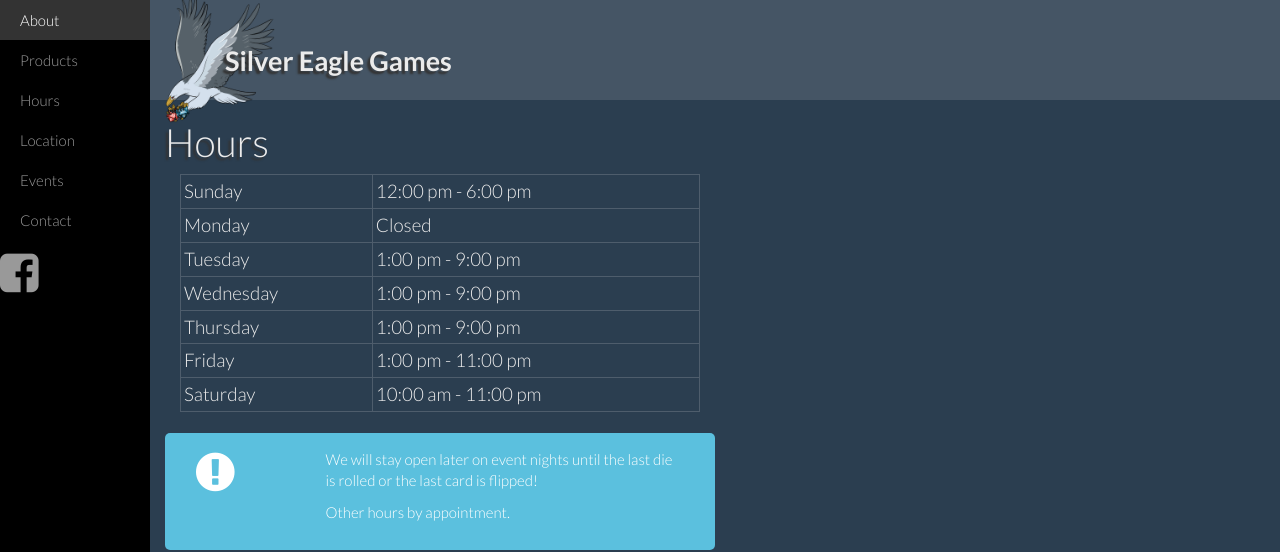
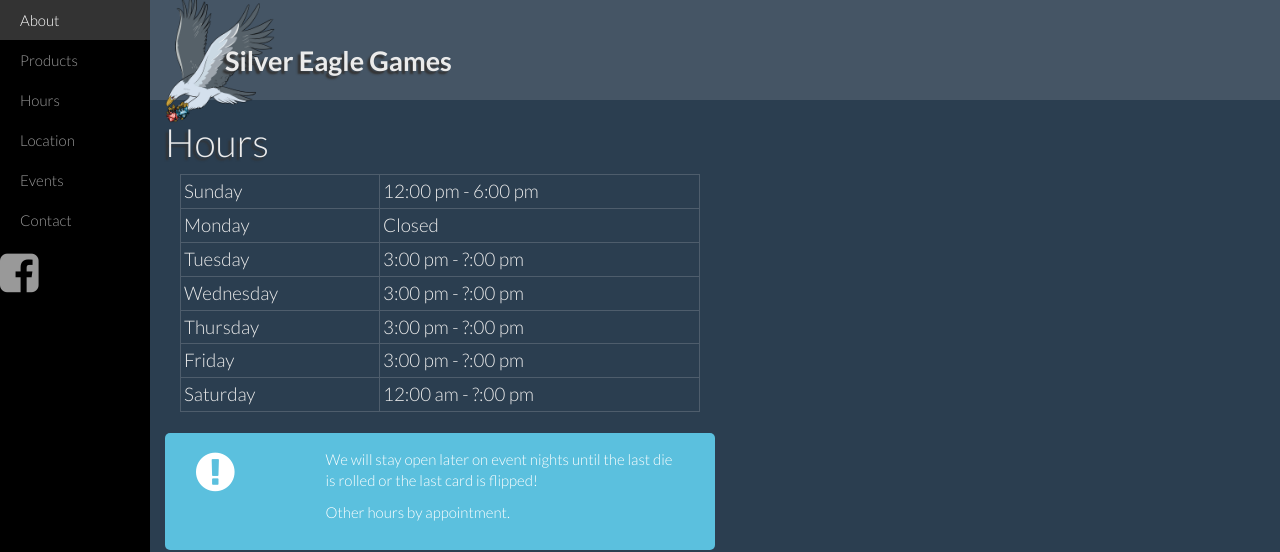
Before and after one commit to sew-admin/sew-admin, a Jekyll site: the page built from hours/index.html, in a window 1280 px wide. Shown: the top 552 px of the page. Built offline with Jekyll 4.4.1, drawn with Linux system fonts in a browser that asks for light colours; nearby versions of some CDN libraries.

Commit message:
Updated '/hours/index.html' via CloudCannon

```diff
--- a/hours/index.html
+++ b/hours/index.html
@@ -11,19 +11,19 @@ title: Hours
 			<td><span class="editable">Monday</span></td><td><span class="editable">Closed</span></td>
 		</tr>
 		<tr>
-			<td><span class="editable">Tuesday</span></td><td><span class="editable">1:00 pm - 9:00 pm</span></td>
+			<td><span class="editable">Tuesday</span></td><td><span class="editable">3:00 pm - ?:00 pm</span></td>
 		</tr>
 		<tr>
-			<td><span class="editable">Wednesday</span></td><td><span class="editable">1:00 pm - 9:00 pm</span></td>
+			<td><span class="editable">Wednesday</span></td><td><span class="editable">3:00 pm - ?:00 pm</span></td>
 		</tr>
 		<tr>
-			<td><span class="editable">Thursday</span></td><td><span class="editable">1:00 pm - 9:00 pm</span></td>
+			<td><span class="editable">Thursday</span></td><td><span class="editable">3:00 pm - ?:00 pm</span></td>
 		</tr>
 		<tr>
-			<td><span class="editable">Friday</span></td><td><span class="editable">1:00 pm - 11:00 pm</span></td>
+			<td><span class="editable">Friday</span></td><td><span class="editable">3:00 pm - ?:00 pm</span></td>
 		</tr>
 		<tr>
-			<td><span class="editable">Saturday</span></td><td><span class="editable">10:00 am - 11:00 pm</span></td>
+			<td><span class="editable">Saturday</span></td><td><span class="editable">12:00 am - ?:00 pm</span></td>
 		</tr>
 	</table>
 
```
